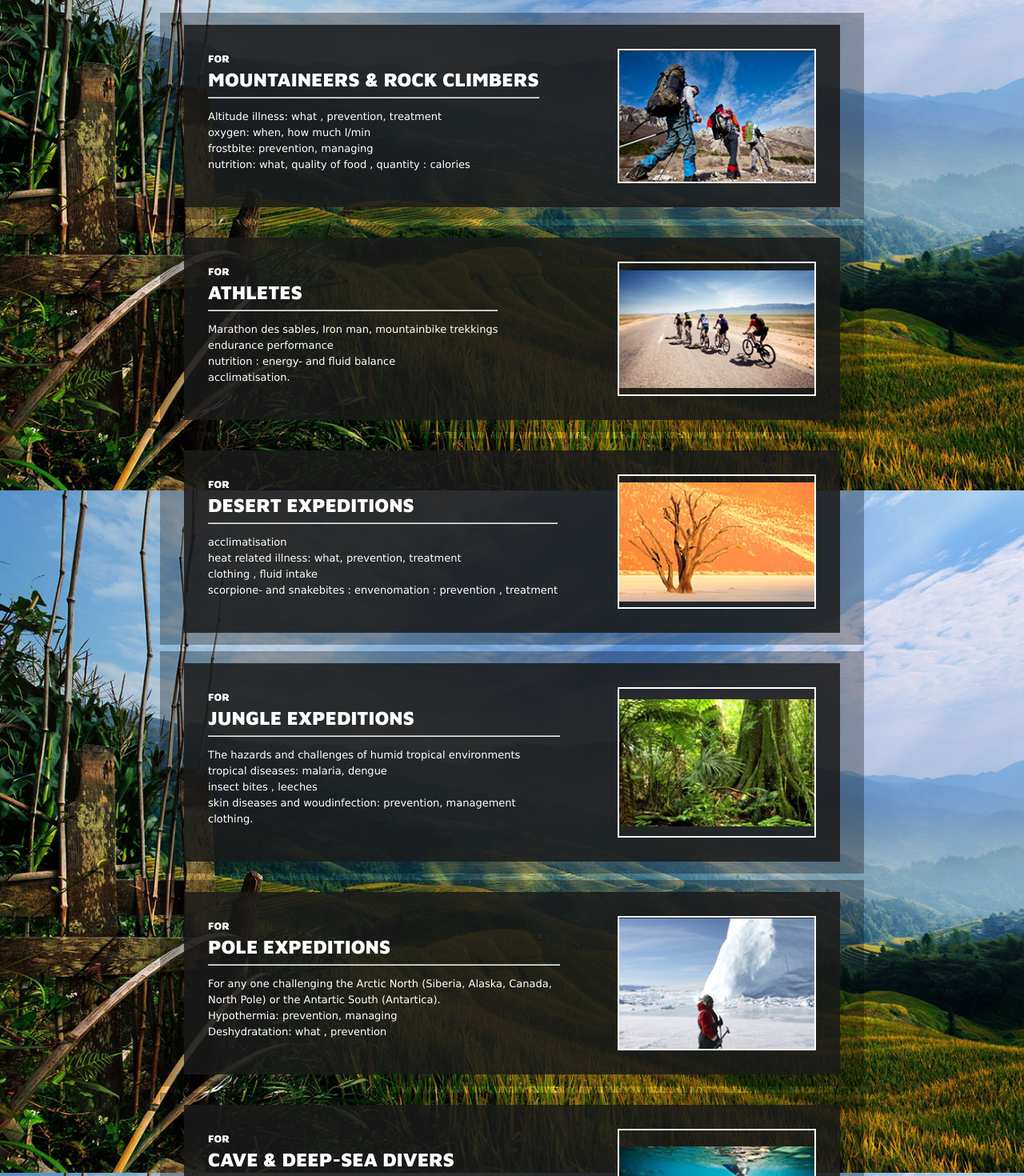
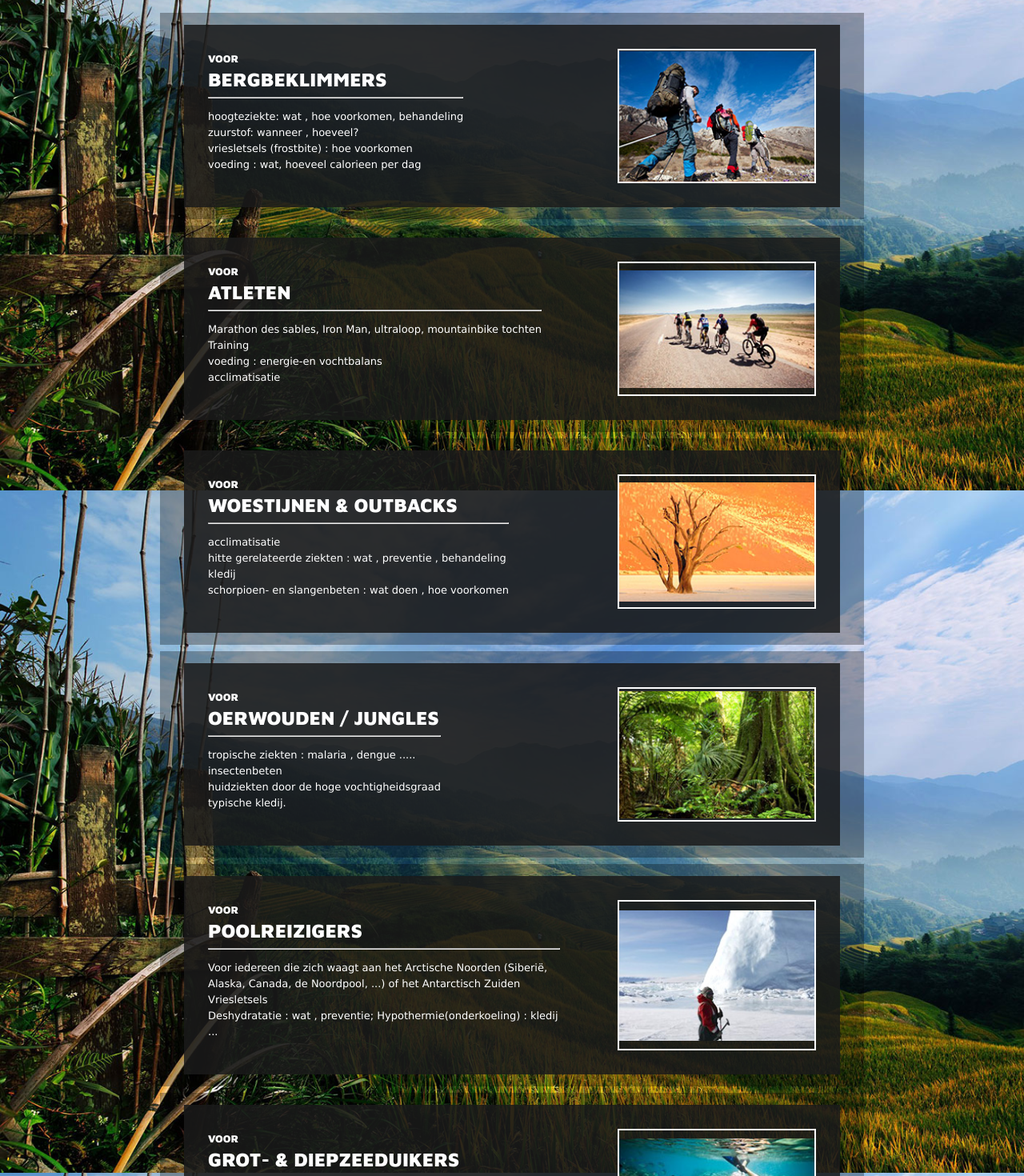
Before and after one commit to codelikeshuwen/mountain-and-expedition-medicine.be, a Vue app: page /for-who in a window 1280 px wide. Shown: the part 240-1710 px from the top of the page at 80% size. Built offline with nearby package versions, Linux system fonts and the light colour scheme.

Commit message:
Continue addingn Dutch in ForWhoPage

```diff
--- a/src/components/ForWhoPage.vue
+++ b/src/components/ForWhoPage.vue
@@ -6,7 +6,9 @@ export default {
   name: "ForWhoPage",
   components: { PageHeader, PageFooter },
   data() {
-    return {};
+    return {
+      language: "nl",
+    };
   },
 };
 </script>
@@ -18,14 +20,26 @@ export default {
       <div class="bg">
         <div id="forwho" class="container">
           <div class="textbox">
-            <h5>FOR</h5>
-            <h1>MOUNTAINEERS & ROCK CLIMBERS</h1>
+            <h5 v-if="language === 'en'">FOR</h5>
+            <h5 v-if="language === 'nl'">VOOR</h5>
+            <h1 v-if="language === 'en'">MOUNTAINEERS & ROCK CLIMBERS</h1>
+            <h1 v-if="language === 'nl'">BERGBEKLIMMERS</h1>
+
             <hr />
-            <p>
+            <p v-if="language === 'en'">
               Altitude illness: what , prevention, treatment <br />
               oxygen: when, how much l/min <br />
               frostbite: prevention, managing <br />
               nutrition: what, quality of food , quantity : calories
+            </p>
+            <p v-if="language === 'nl'">
+              hoogteziekte: wat , hoe voorkomen, behandeling
+              <br />
+              zuurstof: wanneer , hoeveel?
+              <br />
+              vriesletsels (frostbite) : hoe voorkomen
+              <br />
+              voeding : wat, hoeveel calorieen per dag
             </p>
           </div>
           <img src="@/assets/images/mountaineers_0.jpg" alt="moutainners" />
@@ -35,10 +49,13 @@ export default {
       <div class="bg">
         <div id="forwho" class="container">
           <div class="textbox">
-            <h5>FOR</h5>
-            <h1>ATHLETES</h1>
+            <h5 v-if="language === 'en'">FOR</h5>
+            <h5 v-if="language === 'nl'">VOOR</h5>
+            <h1 v-if="language === 'en'">ATHLETES</h1>
+            <h1 v-if="language === 'nl'">ATLETEN</h1>
+
             <hr />
-            <p>
+            <p v-if="language === 'en'">
               Marathon des sables, Iron man, mountainbike trekkings
               <br />
               endurance performance
@@ -46,6 +63,15 @@ export default {
               nutrition : energy- and fluid balance
               <br />
               acclimatisation.
+            </p>
+            <p v-if="language === 'nl'">
+              Marathon des sables, Iron Man, ultraloop, mountainbike tochten
+              <br />
+              Training
+              <br />
+              voeding : energie-en vochtbalans
+              <br />
+              acclimatisatie
             </p>
           </div>
           <img src="@/assets/images/desert-bikers_0.jpg" alt="desert-bikers" />
@@ -55,10 +81,12 @@ export default {
       <div class="bg">
         <div id="forwho" class="container">
           <div class="textbox">
-            <h5>FOR</h5>
-            <h1>DESERT EXPEDITIONS</h1>
+            <h5 v-if="language === 'en'">FOR</h5>
+            <h5 v-if="language === 'nl'">VOOR</h5>
+            <h1 v-if="language === 'en'">DESERT EXPEDITIONS</h1>
+            <h1 v-if="language === 'nl'">WOESTIJNEN & OUTBACKS</h1>
             <hr />
-            <p>
+            <p v-if="language === 'en'">
               acclimatisation
               <br />
               heat related illness: what, prevention, treatment
@@ -66,6 +94,14 @@ export default {
               clothing , fluid intake
               <br />
               scorpione- and snakebites : envenomation : prevention , treatment
+            </p>
+            <p v-if="language === 'nl'">
+              acclimatisatie
+              <br />
+              hitte gerelateerde ziekten : wat , preventie , behandeling
+              <br />
+              kledij <br />
+              schorpioen- en slangenbeten : wat doen , hoe voorkomen
             </p>
           </div>
           <img src="@/assets/images/desert_0.jpg" alt="desert" />
@@ -75,10 +111,13 @@ export default {
       <div class="bg">
         <div id="forwho" class="container">
           <div class="textbox">
-            <h5>FOR</h5>
-            <h1>JUNGLE EXPEDITIONS</h1>
+            <h5 v-if="language === 'en'">FOR</h5>
+            <h5 v-if="language === 'nl'">VOOR</h5>
+            <h1 v-if="language === 'en'">JUNGLE EXPEDITIONS</h1>
+            <h1 v-if="language === 'nl'">OERWOUDEN / JUNGLES</h1>
+
             <hr />
-            <p>
+            <p v-if="language === 'en'">
               The hazards and challenges of humid tropical environments
               <br />
               tropical diseases: malaria, dengue
@@ -86,6 +125,14 @@ export default {
               insect bites , leeches
               <br />
               skin diseases and woudinfection: prevention, management clothing.
+            </p>
+            <p v-if="language === 'nl'">
+              tropische ziekten : malaria , dengue .....
+              <br />
+              insectenbeten <br />
+              huidziekten door de hoge vochtigheidsgraad
+              <br />
+              typische kledij.
             </p>
           </div>
           <img src="@/assets/images/jungle_0.jpg" alt="jungle" />
@@ -95,10 +142,13 @@ export default {
       <div class="bg">
         <div id="forwho" class="container">
           <div class="textbox">
-            <h5>FOR</h5>
-            <h1>POLE EXPEDITIONS</h1>
+            <h5 v-if="language === 'en'">FOR</h5>
+            <h5 v-if="language === 'nl'">VOOR</h5>
+            <h1 v-if="language === 'en'">POLE EXPEDITIONS</h1>
+            <h1 v-if="language === 'nl'">POOLREIZIGERS</h1>
+
             <hr />
-            <p>
+            <p v-if="language === 'en'">
               For any one challenging the Arctic North (Siberia, Alaska, Canada,
               North Pole) or the Antartic South (Antartica).
               <br />
@@ -106,6 +156,17 @@ export default {
 
               <br />
               Deshydratation: what , prevention
+            </p>
+            <p v-if="language === 'nl'">
+              Voor iedereen die zich waagt aan het Arctische Noorden (Siberië,
+              Alaska, Canada, de Noordpool, ...) of het Antarctisch Zuiden
+
+              <br />
+              Vriesletsels
+
+              <br />
+              Deshydratatie : wat , preventie; Hypothermie(onderkoeling) :
+              kledij ...
             </p>
           </div>
           <img
@@ -118,10 +179,13 @@ export default {
       <div class="bg">
         <div id="forwho" class="container">
           <div class="textbox">
-            <h5>FOR</h5>
-            <h1>CAVE & DEEP-SEA DIVERS</h1>
+            <h5 v-if="language === 'en'">FOR</h5>
+            <h5 v-if="language === 'nl'">VOOR</h5>
+            <h1 v-if="language === 'en'">CAVE & DEEP-SEA DIVERS</h1>
+            <h1 v-if="language === 'nl'">GROT- & DIEPZEEDUIKERS</h1>
+
             <hr />
-            <p>
+            <p v-if="language === 'en'">
               The risks and challenges of deep-see diving (decompression,
               preparations,, how to deal with sharks and other see creatures,
               coral cuts)
@@ -129,6 +193,15 @@ export default {
               The bends, barotrauma : prevention, managing
               <br />
               Dive tables
+            </p>
+            <p v-if="language === 'nl'">
+              De risico's en uitdagingen van diepzeeduikers
+              <br />
+              Decompressieziekte ( the bends) : wat , preventie
+              <br />
+              Contact met onderwaterflora en -fauna
+              <br />
+              Duiktabellen : wat , hoe interpreteren
             </p>
           </div>
           <img src="@/assets/images/diver_0.jpg" alt="diver" />
```
